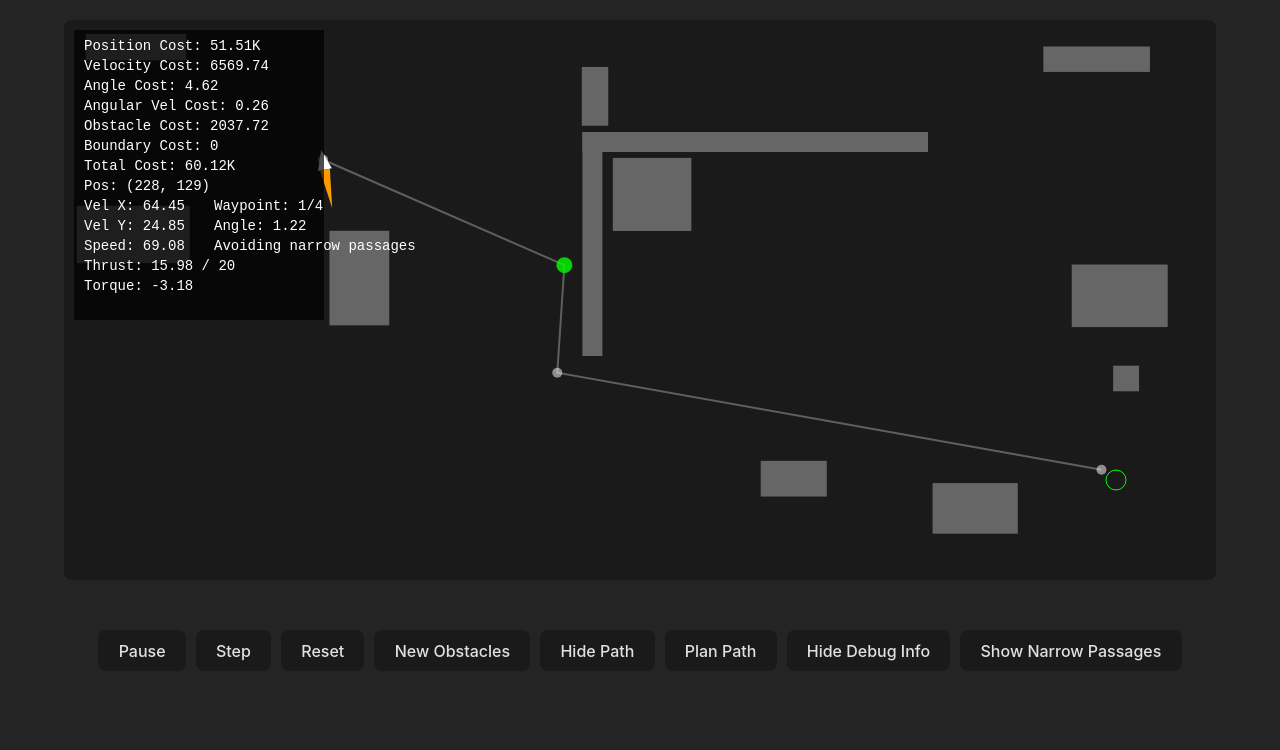
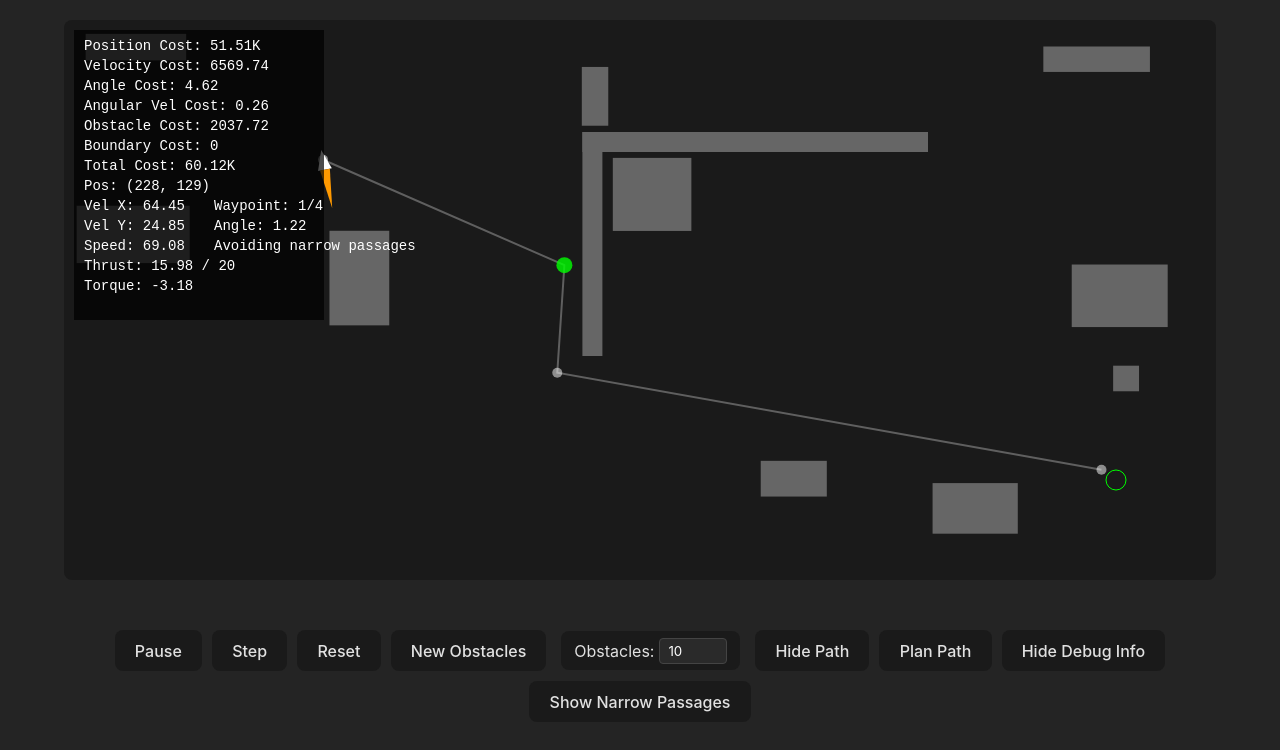
Before and after one commit to mx-bernhard/thrust-ai-in-canvas, a website built with Vite: page index.html in a window 1280 px wide. Built offline with nearby package versions, Linux system fonts and the light colour scheme.

Commit message:
edit obstacles count

```diff
--- a/src/game.ts
+++ b/src/game.ts
@@ -35,7 +35,7 @@ export class LunarLanderGame {
   private showDebugInfo: boolean = true;
   private showNarrowPassages: boolean = false;
 
-  private readonly obstaclesAmount = 10;
+  private obstaclesAmount = 10;
 
   constructor(canvas: HTMLCanvasElement, config: GameConfig) {
     this.canvas = canvas;
@@ -896,7 +896,14 @@ export class LunarLanderGame {
     this.showNarrowPassages = show;
   }
 
-  // Add a method to regenerate obstacles
+  // Add a method to set the number of obstacles
+  public setObstaclesAmount(amount: number): void {
+    // Ensure amount is a positive integer
+    this.obstaclesAmount = Math.max(1, Math.floor(amount));
+    console.log(`Obstacles amount set to ${this.obstaclesAmount}`);
+  }
+
+  // Update the regenerateObstacles method to use the current obstaclesAmount
   public regenerateObstacles(): void {
     // Generate new obstacles
     this.obstacles = this.generateObstacles();
@@ -922,6 +929,6 @@ export class LunarLanderGame {
     // Replan the path with the new obstacles
     this.planPath();
 
-    console.log("Obstacles regenerated");
+    console.log(`Obstacles regenerated (${this.obstaclesAmount} obstacles)`);
   }
 }
--- a/src/main.ts
+++ b/src/main.ts
@@ -87,6 +87,34 @@ regenerateObstaclesButton.addEventListener('click', () => {
 })
 controlsContainer.appendChild(regenerateObstaclesButton)
 
+// Create a container for the obstacles amount input
+const obstaclesInputContainer = document.createElement('div')
+obstaclesInputContainer.className = 'input-container'
+
+// Add a label for the input
+const obstaclesLabel = document.createElement('label')
+obstaclesLabel.textContent = 'Obstacles: '
+obstaclesLabel.style.marginRight = '5px'
+obstaclesInputContainer.appendChild(obstaclesLabel)
+
+// Add an input for the number of obstacles
+const obstaclesInput = document.createElement('input')
+obstaclesInput.type = 'number'
+obstaclesInput.min = '1'
+obstaclesInput.max = '30'
+obstaclesInput.value = '10' // Default value
+
+// Update the obstacles amount when the input changes
+obstaclesInput.addEventListener('change', () => {
+  const amount = parseInt(obstaclesInput.value, 10)
+  if (!isNaN(amount)) {
+    game.setObstaclesAmount(amount)
+  }
+})
+
+obstaclesInputContainer.appendChild(obstaclesInput)
+controlsContainer.appendChild(obstaclesInputContainer)
+
 // Toggle path button
 const togglePathButton = document.createElement('button')
 togglePathButton.textContent = 'Hide Path'
--- a/src/style.css
+++ b/src/style.css
@@ -34,6 +34,7 @@ canvas {
   flex-wrap: wrap;
   gap: 10px;
   justify-content: center;
+  align-items: center;
   margin-top: 10px;
   max-width: 100%;
 }
@@ -59,3 +60,27 @@ button:focus,
 button:focus-visible {
   outline: 4px auto -webkit-focus-ring-color;
 }
+
+.input-container {
+  display: flex;
+  align-items: center;
+  background-color: #1a1a1a;
+  border-radius: 8px;
+  padding: 0.4em 0.8em;
+  margin: 0 5px;
+}
+
+input[type="number"] {
+  background-color: #2a2a2a;
+  color: white;
+  border: 1px solid #444;
+  border-radius: 4px;
+  padding: 4px 8px;
+  width: 50px;
+  font-family: inherit;
+}
+
+input[type="number"]:focus {
+  outline: 2px solid #646cff;
+  border-color: transparent;
+}
```
